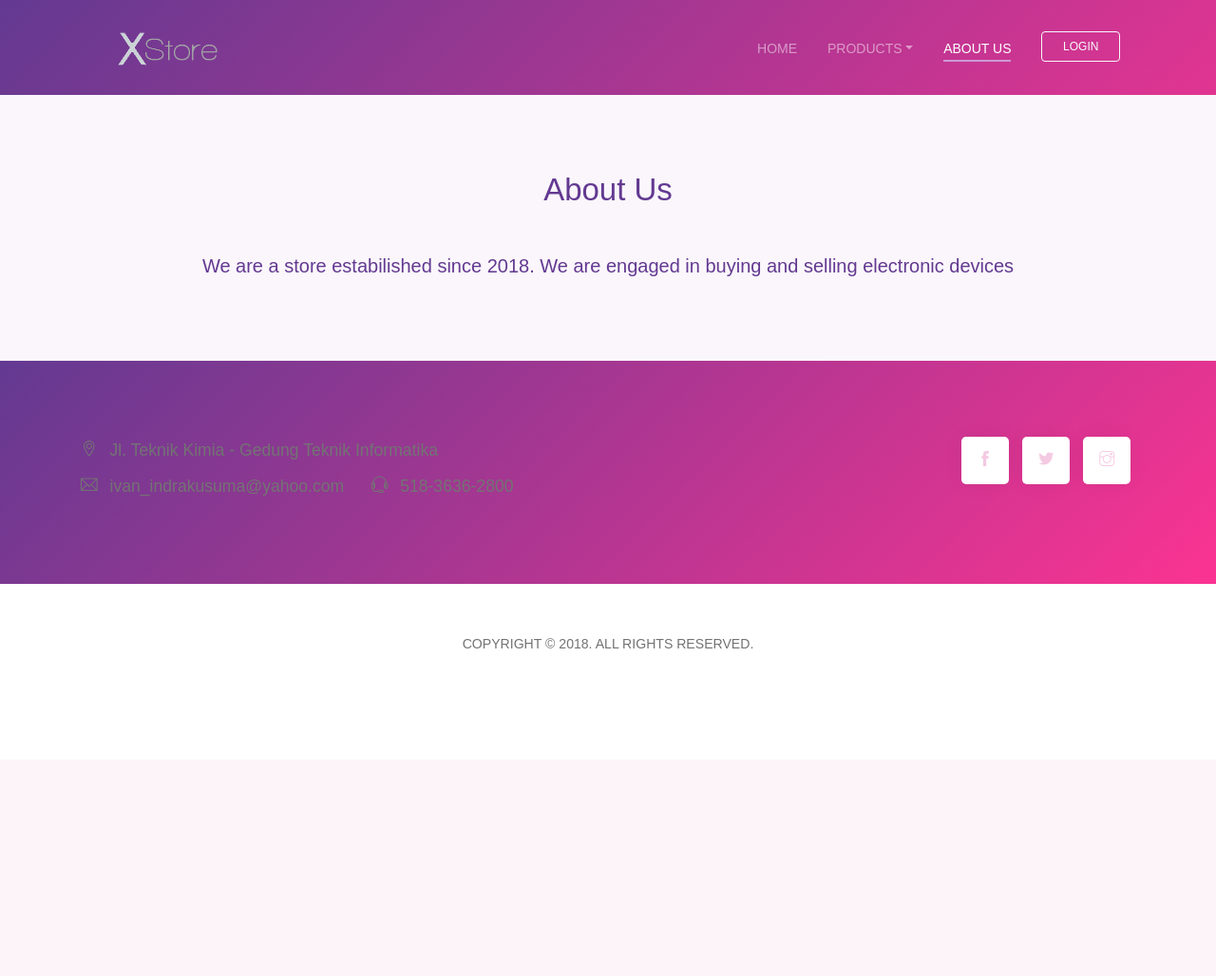
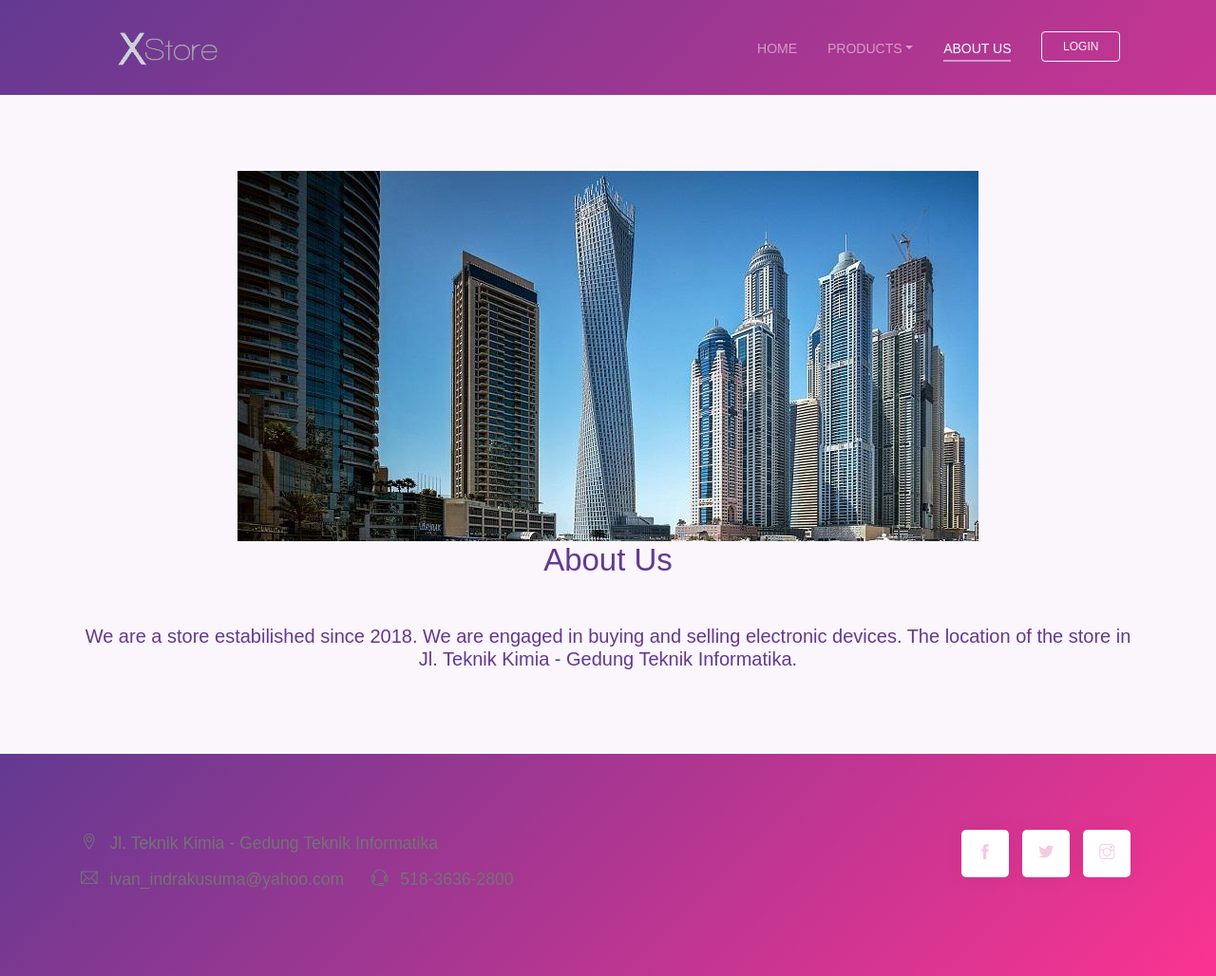
Before and after one commit to 2018-PemrogramanWeb-D/tugas7-fp-proposal-xstore, a PHP site: page /aboutus.php in a window 1280 px wide. Shown: the top 1028 px of the page at 95% size. Before the commit the page ends 683 px from the top, so only its background shows below. Run offline with PHP 8.4, Linux system fonts and the light colour scheme.

Commit message:
update 1

```diff
--- a/aboutus.php
+++ b/aboutus.php
@@ -106,11 +106,14 @@
         <div class="container">
 
             <div class="section-title">
+            <img src="gedung.jpg">
                 <h3>About Us</h3>
             </div class="section-content">
             <h4>
             We are a store estabilished since 2018.
-            We are engaged in buying and selling electronic devices
+            We are engaged in buying and selling electronic devices. The location
+            of the store in Jl. Teknik Kimia - Gedung Teknik Informatika.
+
             </h4>
             </div>
 
```
Also changed, not shown: images/gedung.jpg (added).
